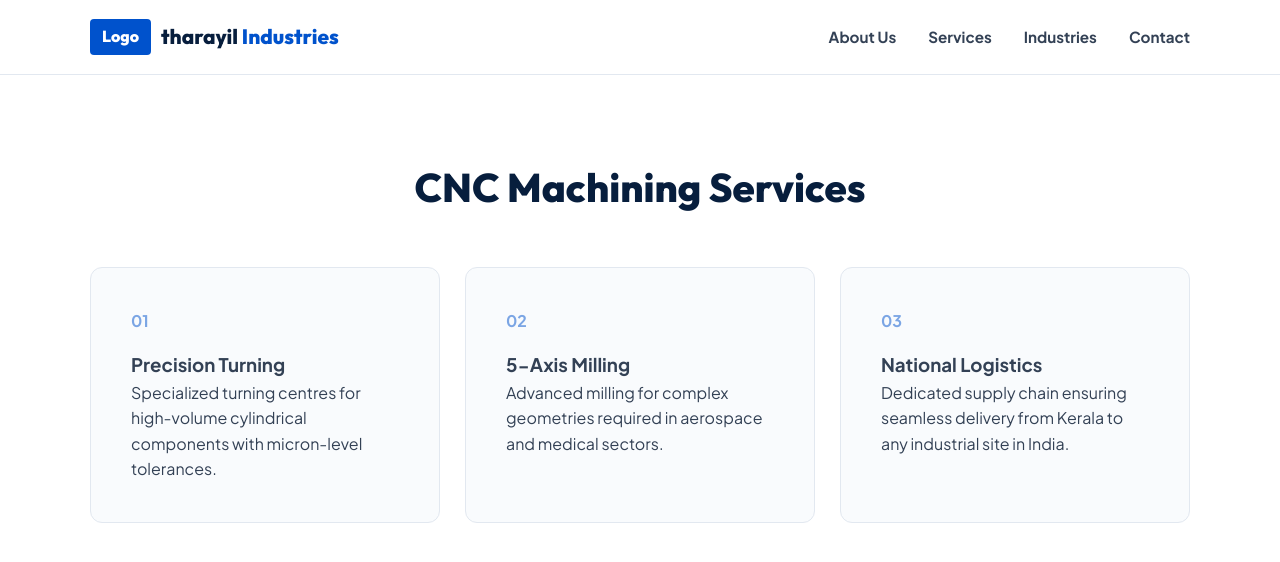
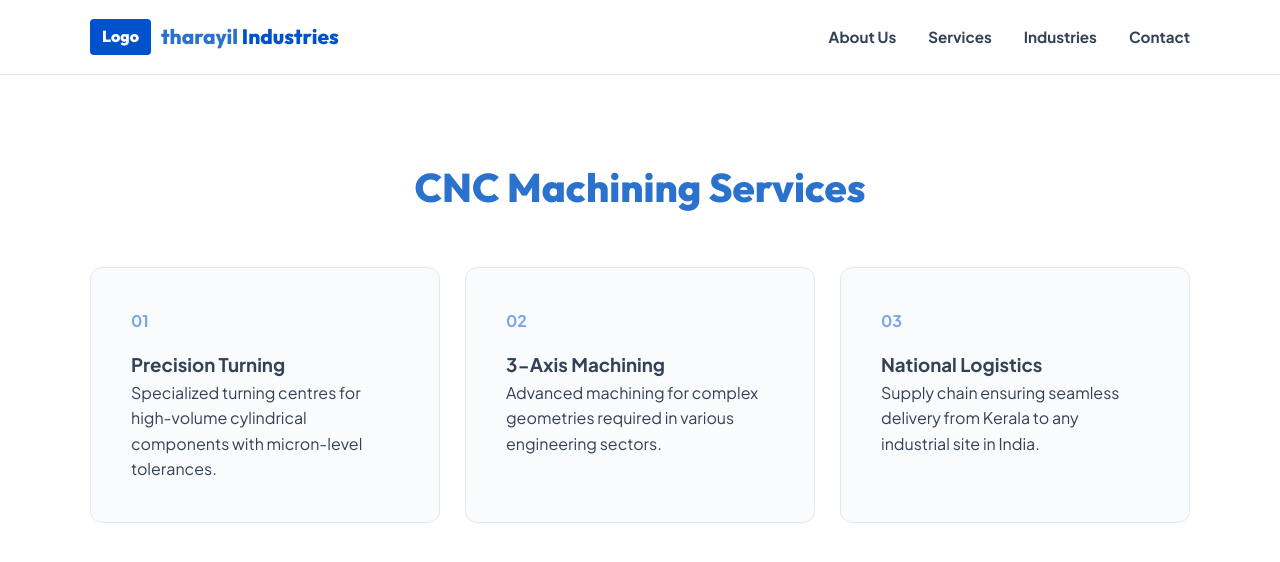
Before and after one commit to manuks-22/tharayilindustries, a plain HTML site: page index.html in a window 1280 px wide. Both pictures are taken after a click on the link "Services". Drawn offline with Linux system fonts and the light colour scheme.

Commit message:
Update styles and text.

```diff
--- a/index.html
+++ b/index.html
@@ -39,9 +39,9 @@
     <main class="container">
         <section id="about" class="page active">
             <div class="hero">
-                <span class="badge">Kerala's Leading Machining Partner</span>
+                <span class="badge">Kerala's Leading Machining Partner Since 1973</span>
                 <h1>CNC Turning Centres in <span class="blue-text">Kalamassery, Kerala.</span></h1>
-                <p>Strategically located in the industrial heart of Kerala, we deliver high-precision engineering solutions. From prototype to production, we serve major industrial hubs across India with unmatched accuracy. Trusted since 1974</p>
+                <p>Strategically located in the industrial heart of Kerala, we deliver high-precision engineering solutions. From prototype to production, we serve major industrial hubs across India with unmatched accuracy</p>
                 <div class="btn-group">
                     <button class="btn-primary" onclick="navigate('contact')">Get Expert Quote</button>
                     <button class="btn-secondary" onclick="navigate('services')">View Capabilities</button>
@@ -59,13 +59,13 @@
                 </div>
                 <div class="card">
                     <div class="card-num">02</div>
-                    <h3>5-Axis Milling</h3>
-                    <p>Advanced milling for complex geometries required in aerospace and medical sectors.</p>
+                    <h3>3-Axis Machining</h3>
+                    <p>Advanced machining for complex geometries required in various engineering sectors.</p>
                 </div>
                 <div class="card">
                     <div class="card-num">03</div>
                     <h3>National Logistics</h3>
-                    <p>Dedicated supply chain ensuring seamless delivery from Kerala to any industrial site in India.</p>
+                    <p>Supply chain ensuring seamless delivery from Kerala to any industrial site in India.</p>
                 </div>
             </div>
         </section>
--- a/style.css
+++ b/style.css
@@ -1,7 +1,7 @@
 :root {
     --white: #ffffff;
     --blue: #0052cc;
-    --dark-blue: #071e3d;
+    --dark-blue: #2b72ce;
     --bg-light: #f9fbfd;
     --text: #334155;
     --border: #e2e8f0;
```
